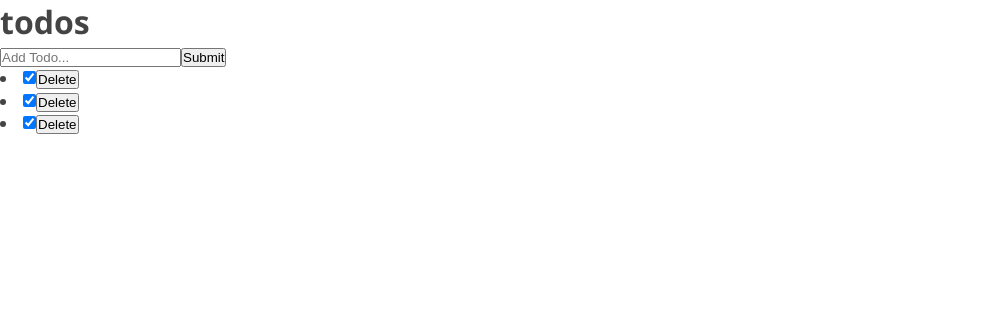
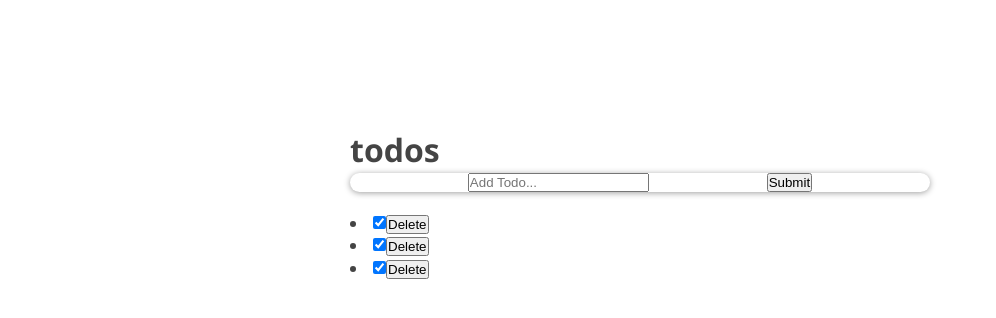
Before and after one commit to Recillah-Khamala/ToDosApp, a React (Create React App) app: page / in a window 1280 px wide. Shown: the top 318 px of the page, without its empty margins (0-996 px from the left). Built offline with nearby package versions, Linux system fonts and the light colour scheme.

Commit message:
Add classes and update Styling

```diff
--- a/src/App.css
+++ b/src/App.css
@@ -11,3 +11,55 @@
   background: #fff;
   height: 100vh;
 }
+
+.container {
+  display: flex;
+  flex-direction: column;
+  justify-content: center;
+  align-items: center;
+  max-width: 600px;
+  margin: 0 auto;
+}
+
+.inner {
+  width: 100%;
+  padding: 8rem 10px 4rem;
+}
+
+.form-container {
+  width: 100%;
+  margin-bottom: 20px;
+  display: flex;
+  border-radius: calc(0.5 * 100px);
+  box-shadow: 0 1px 6px 0 rgba(0, 0, 0, 0.38);
+  justify-content: space-evenly;
+}
+
+.input-text {
+  font-size: 1rem;
+  font-weight: 400;
+  width: 85%;
+  padding-right: 5px;
+  padding-left: 10px;
+  border-radius: calc(0.5 * 100px);
+}
+
+.input-text::placeholder {
+  color: #000;
+}
+
+.input-submit {
+  background: transparent;
+  color: #5b5b5b;
+  text-transform: capitalize;
+  cursor: pointer;
+  font-weight: 600;
+  margin-right: 10px;
+}
+
+.input-text,
+.input-submit {
+  height: 45px;
+  outline: none;
+  border: none;
+}
--- a/src/components/InputTodo.js
+++ b/src/components/InputTodo.js
@@ -25,14 +25,13 @@
 
   render() {
     return (
-      <form>
+      <form onSubmit={this.handleSubmit} className="form-container">
         <input
           type="text"
           placeholder="Add Todo..."
           value={this.state.title}
           name="title"
           onChange={this.onChange}
-          onSubmit={this.handleSubmit}
         />
         <button>Submit</button>
       </form>
--- a/src/components/TodoContainer.js
+++ b/src/components/TodoContainer.js
@@ -60,7 +60,8 @@
 
   render() {
     return (
-      <>
+      <div className="container">
+        <div className='inner'>
           <Header />
           <InputTodo
             addTodoProps={this.addTodoItem}
@@ -70,7 +71,8 @@
             handleChange={this.handleChange}
             deleteTodoProps={this.delTodo}
           />
-      </>
+        </div>
+      </div>
     );
   }
 }
```
Lines whose indentation alone changed are shown as unchanged.
